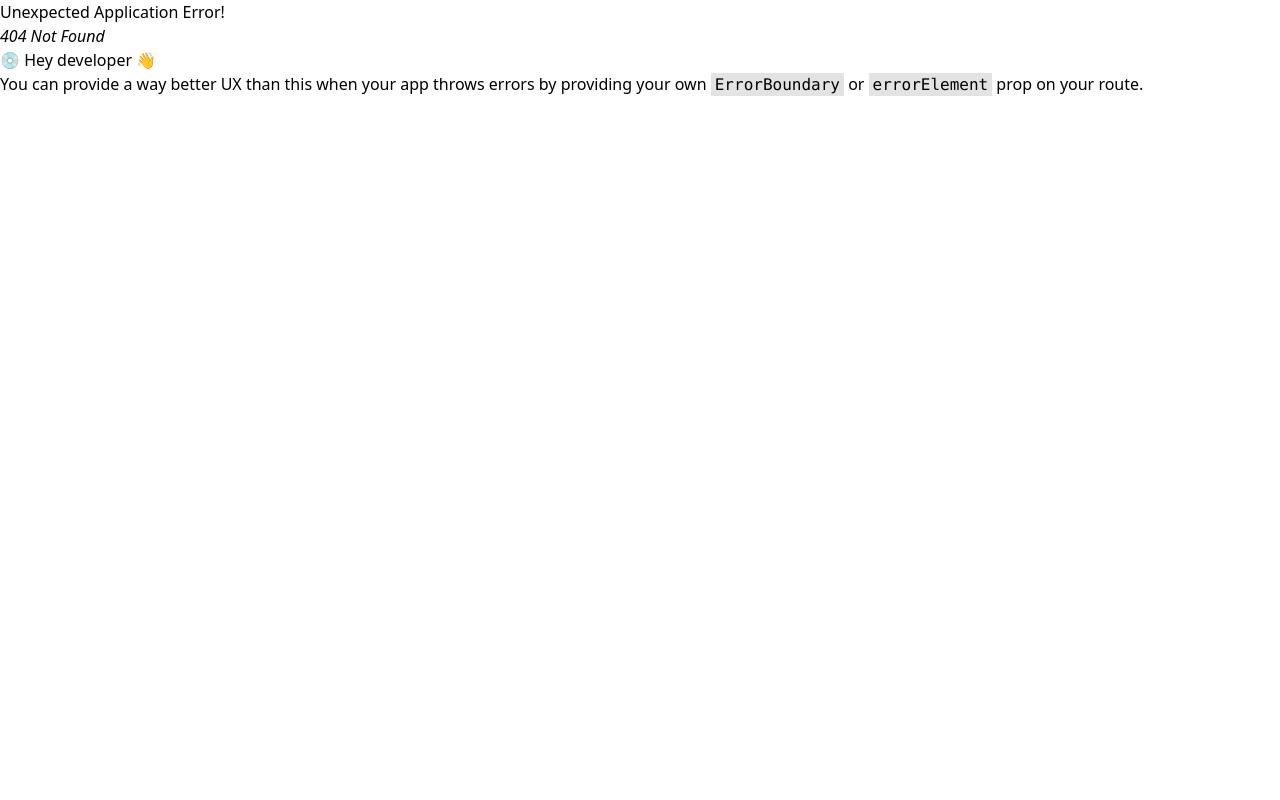
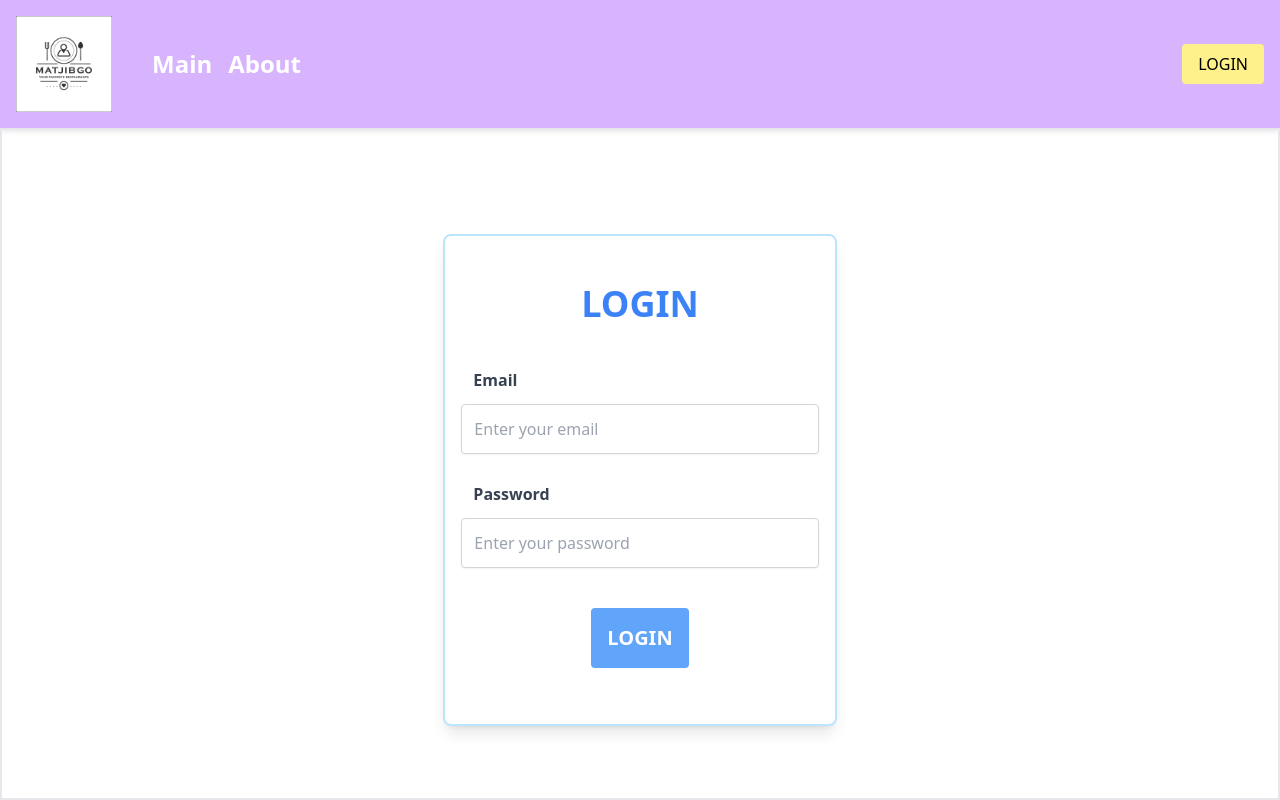
Before and after one commit to Graceyong1020/Matjib_reactPro, a React (Create React App) app: page /member/login in a window 1280 px wide. Before the commit this address had no page. Built offline with nearby package versions, Linux system fonts and the light colour scheme.

Commit message:
login state

```diff
--- a/package.json
+++ b/package.json
@@ -3,12 +3,14 @@
   "version": "0.1.0",
   "private": true,
   "dependencies": {
+    "@reduxjs/toolkit": "^2.4.0",
     "@testing-library/jest-dom": "^5.17.0",
     "@testing-library/react": "^13.4.0",
     "@testing-library/user-event": "^13.5.0",
     "axios": "^1.7.9",
     "react": "^18.3.1",
     "react-dom": "^18.3.1",
+    "react-redux": "^9.1.2",
     "react-router-dom": "^7.0.2",
     "react-scripts": "5.0.1",
     "web-vitals": "^2.1.4"
--- /dev/null
+++ b/src/components/member/LoginComponent.js
@@ -0,0 +1,81 @@
+// 아이디, 패스워드 받아 상태
+
+import React, { useState } from "react";
+import { useDispatch } from "react-redux";
+import { login } from "../../slices/loginSlice";
+
+const initState = {
+  email: "",
+  pw: "",
+};
+
+function LoginComponent(props) {
+  const [loginParam, setLoginParam] = useState({ ...initState });
+
+  const dispatch = useDispatch();
+
+  // const {doLogoin, moveToPath} = useCustomLogin()
+
+  const handleChange = (e) => {
+    loginParam[e.target.name] = e.target.value;
+    setLoginParam({ ...loginParam });
+  };
+
+  const handleClickLogin = (e) => {
+    dispatch(login(loginParam)); // loginSlice.js에 있는 login함수를 dispatch
+  };
+
+  return (
+    <div className="border-2 border-sky-200 mt-10 m-2 p-4 rounded-lg shadow-lg bg-white">
+      <div className="flex justify-center">
+        <div className="text-4xl m-4 p-4 font-extrabold text-blue-500">
+          LOGIN
+        </div>
+      </div>
+      <div className="flex justify-center">
+        <div className="relative mb-4 flex w-full flex-wrap items-stretch">
+          <div className="w-full p-3 text-left font-bold text-gray-700">
+            Email
+          </div>
+          <input
+            className="w-full p-3 rounded border border-solid border-neutral-300 shadow-sm focus:outline-none focus:ring-2 focus:ring-blue-500"
+            name="email"
+            type={"text"}
+            value={loginParam.email}
+            onChange={handleChange}
+            placeholder="Enter your email"
+          ></input>
+        </div>
+      </div>
+      <div className="flex justify-center">
+        <div className="relative mb-4 flex w-full flex-wrap items-stretch">
+          <div className="w-full p-3 text-left font-bold text-gray-700">
+            Password
+          </div>
+          <input
+            className="w-full p-3 rounded border border-solid border-neutral-300 shadow-sm focus:outline-none focus:ring-2 focus:ring-blue-500"
+            name="pw"
+            type={"password"}
+            value={loginParam.pw}
+            onChange={handleChange}
+            placeholder="Enter your password"
+          ></input>
+        </div>
+      </div>
+      <div className="flex justify-center">
+        <div className="relative mb-4 flex w-full justify-center">
+          <div className="w-2/5 p-6 flex justify-center font-bold">
+            <button
+              className="rounded p-4 w-36 bg-blue-400 text-xl text-white hover:bg-blue-800 transition duration-300"
+              onClick={handleClickLogin}
+            >
+              LOGIN
+            </button>
+          </div>
+        </div>
+      </div>
+    </div>
+  );
+}
+
+export default LoginComponent;
--- a/src/components/menus/BasicMenu.js
+++ b/src/components/menus/BasicMenu.js
@@ -1,7 +1,10 @@
 import { Link } from "react-router-dom";
 import MATJIBGO from "../../assets/MATJIBGO.png";
+import { useSelector } from "react-redux";
 
 const BasicMenu = () => {
+  const loginState = useSelector((state) => state.loginSlice); // store에 있는 state를 가져옴
+
   return (
     <nav id="navbar" className="bg-purple-300 text-white shadow-md">
       <div className="container mx-auto flex justify-between items-center p-4">
@@ -24,6 +27,10 @@ const BasicMenu = () => {
                 About
               </Link>
             </li>
+
+            {/* login한 사용자만 보이는 메뉴 */}
+            {loginState.email ? (
+              <>
                 <li>
                   <Link
                     to={"/todo"}
@@ -40,11 +47,16 @@ const BasicMenu = () => {
                     Matjib
                   </Link>
                 </li>
+              </>
+            ) : (
+              <></>
+            )}
           </ul>
         </div>
+
         <div className="flex items-center space-x-4">
           <Link
-            to={"/login"}
+            to={"/member/login"}
             className="bg-yellow-200 text-black px-4 py-2 rounded hover:bg-yellow-400 transition duration-300"
           >
             LOGIN
--- a/src/components/products/ListComponent.js
+++ b/src/components/products/ListComponent.js
@@ -68,10 +68,10 @@ const ListComponent = () => {
                       alt="product"
                       className="m-auto rounded-md w-60"
                       src={imageUrl}
-                      onError={(e) => {
+                      /* onError={(e) => {
                         e.target.onerror = null;
                         e.target.src = `${host}/images/default-thumbnail.jpg`;
-                      }}
+                      }} */
                     />
                   </div>
 
--- a/src/components/products/ModifyComponent.js
+++ b/src/components/products/ModifyComponent.js
@@ -103,7 +103,7 @@ function ModifyComponent({ pno }) {
       {result ? (
         <ResultModal
           title={`${result}`}
-          content={"정상적으로 처리되었습니다."} //결과 모달창
+          content={"Processed successfully."} //결과 모달창
           callbackFn={closeModal}
         ></ResultModal>
       ) : (
--- a/src/components/products/ReadComponent.js
+++ b/src/components/products/ReadComponent.js
@@ -72,10 +72,10 @@ function ReadComponent({ pno }) {
             key={i}
             className="p-4 w-1/2"
             src={`${host}/api/products/view/${imgFile}`}
-            onError={(e) => {
+            /*  onError={(e) => {
               e.target.onerror = null;
               e.target.src = `${host}/images/default-thumbnail.jpg`;
-            }}
+            }} */
           />
         ))}
       </div>
--- a/src/index.js
+++ b/src/index.js
@@ -2,6 +2,14 @@ import React from "react";
 import ReactDOM from "react-dom/client";
 import "./index.css";
 import App from "./App";
+import { Provider } from "react-redux";
+import store from "./store";
+import reportWebVitals from "./reportWebVitals";
 
 const root = ReactDOM.createRoot(document.getElementById("root"));
-root.render(<App />);
+root.render(
+  <Provider store={store}>
+    <App />
+  </Provider>
+);
+reportWebVitals();
--- /dev/null
+++ b/src/pages/member/LoginPage.js
@@ -0,0 +1,15 @@
+import BasicMenu from "../../components/menus/BasicMenu";
+import LoginComponent from "../../components/member/LoginComponent";
+
+const LoginPage = () => {
+  return (
+    <div className="fixed top-0 left-0 z-[1055] flex flex-col h-full w-full">
+      <BasicMenu />
+
+      <div className="w-full flex flex-wrap  h-full justify-center  items-center border-2">
+        <LoginComponent />
+      </div>
+    </div>
+  );
+};
+export default LoginPage;
--- /dev/null
+++ b/src/router/memberRouter.js
@@ -0,0 +1,19 @@
+import { Suspense, lazy } from "react";
+
+const Login = lazy(() => import("../pages/member/LoginPage"));
+const Loading = <div>loading...</div>;
+
+const memberRouter = () => {
+  return [
+    {
+      path: "login",
+      element: (
+        <Suspense fallback={Loading}>
+          <Login />
+        </Suspense>
+      ),
+    },
+  ];
+};
+
+export default memberRouter;
--- a/src/router/root.js
+++ b/src/router/root.js
@@ -3,6 +3,7 @@ import todoRouter from "./todoRouter";
 import productsRouter from "./productsRouter";
 
 import { createBrowserRouter } from "react-router-dom";
+import memberRouter from "./memberRouter";
 
 const Loading = <div>Loading....</div>;
 const Main = lazy(() => import("../pages/MainPage"));
@@ -48,6 +49,10 @@ const root = createBrowserRouter([
     ),
     children: productsRouter(),
   },
+  {
+    path: "member",
+    children: memberRouter(),
+  },
 ]);
 
 export default root;
--- /dev/null
+++ b/src/slices/loginSlice.js
@@ -0,0 +1,25 @@
+import { createSlice } from "@reduxjs/toolkit";
+
+const initState = {
+  email: "",
+};
+
+const loginSlice = createSlice({
+  name: "loginSlice",
+  initialState: initState,
+  reducers: {
+    login: (state, action) => {
+      //state: 기존, action: 새로운 (parameter)
+      console.log("login......................");
+      return { email: action.payload.email }; //새로운 state. useselector로 가져올 수 있음
+    },
+
+    logout: () => {
+      console.log("logout......................");
+    },
+  },
+});
+
+export const { login, logout } = loginSlice.actions; // action creator
+
+export default loginSlice.reducer;
--- /dev/null
+++ b/src/store.js
@@ -0,0 +1,8 @@
+import { configureStore } from "@reduxjs/toolkit";
+import loginSlice from "./slices/loginSlice";
+
+export default configureStore({
+  reducer: {
+    loginSlice: loginSlice, // key: value
+  },
+});
```
Also changed, not shown: 1 other file (tests, documents, lock files or other folders). Lines whose indentation alone changed are shown as unchanged.
